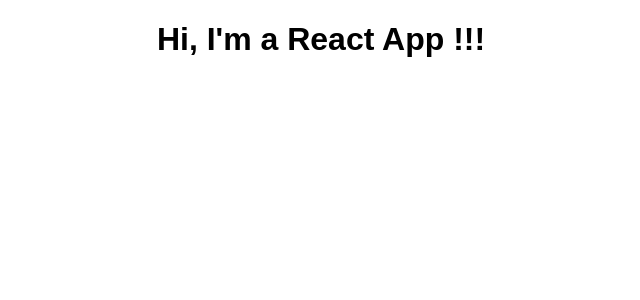
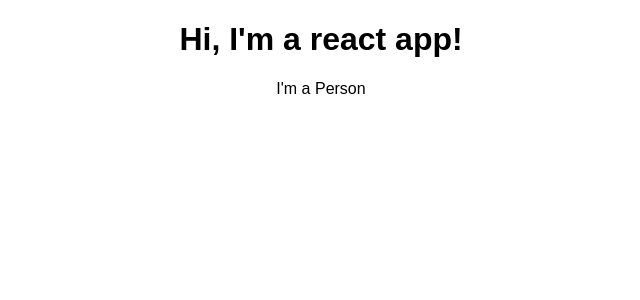
Before and after one commit to AlexDMartin/react-udemy, a React (Create React App) app: page / in a window 1280 px wide. Shown: the top 300 px of the page, without its empty margins (319-959 px from the left). Built offline with nearby package versions, Linux system fonts and the light colour scheme.

Commit message:
[COMPONENT] Creating the Person Component

```diff
--- a/src/App.js
+++ b/src/App.js
@@ -1,14 +1,16 @@
 import React, {Component} from 'react';
 import './App.css';
+import Person from './Person/Person';
 
 class App extends Component {
     render() {
-        // return (
-        //   <div className="App">
-        //    <h1>Hi, I'm a react app!</h1>
-        //   </div>
-        // );
-        return React.createElement('div', {className: 'App'}, React.createElement('h1', null, 'Hi, I\'m a React App !!!'))
+        return (
+            <div className="App">
+                <h1>Hi, I'm a react app!</h1>
+                <Person/>
+            </div>
+        );
+        // return React.createElement('div', {className: 'App'}, React.createElement('h1', null, 'Hi, I\'m a React App !!!'))
     }
 }
 
--- /dev/null
+++ b/src/Person/Person.js
@@ -0,0 +1,7 @@
+import React from 'react';
+
+const person = () => {
+    return <p>I'm a Person</p>;
+};
+
+export default person;
```
